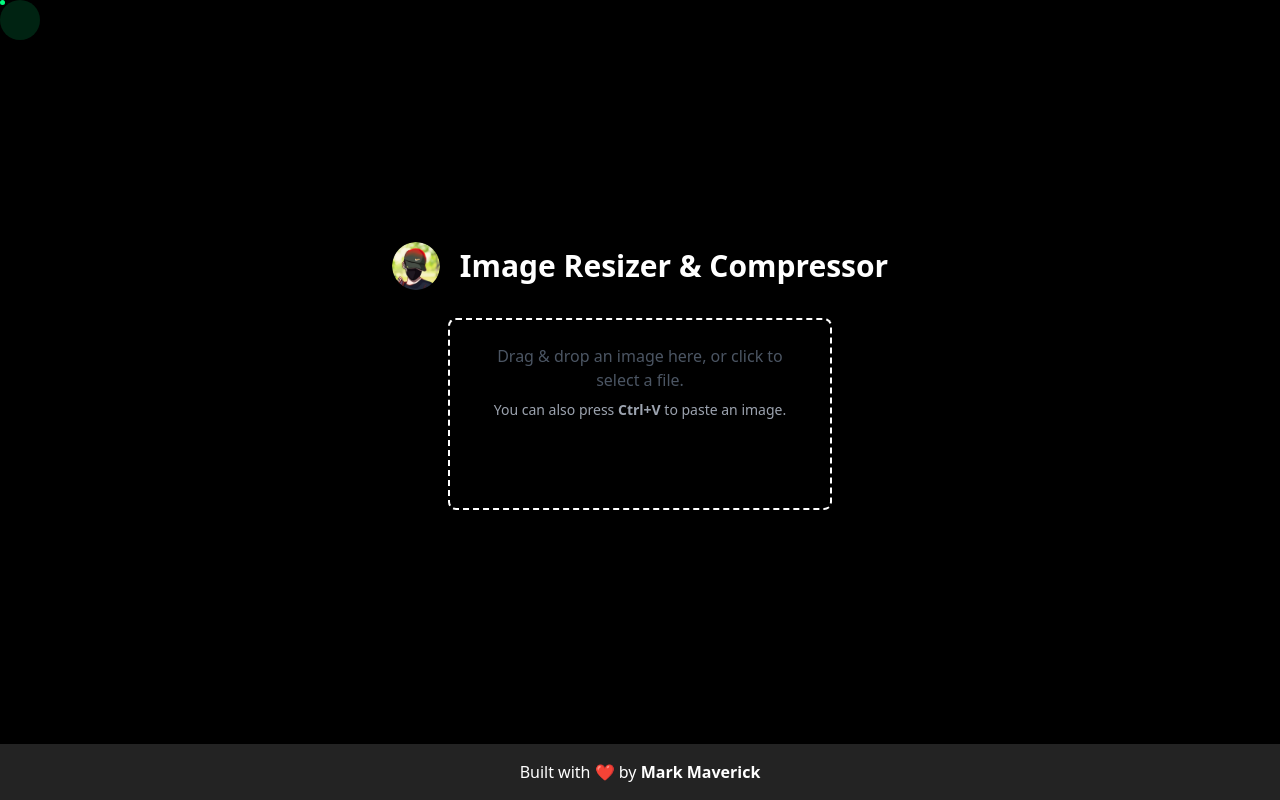
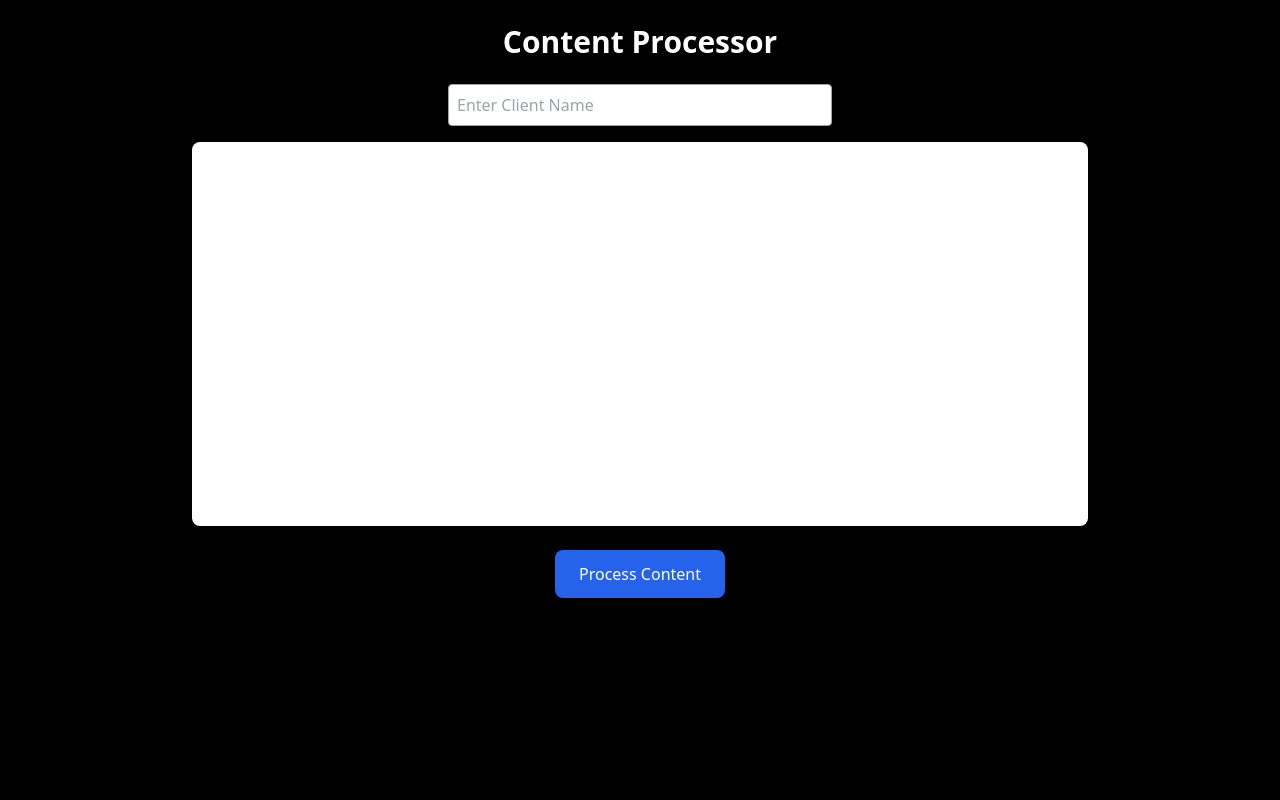
Before and after one commit to morsepk/content, a Next.js app: page / in a window 1280 px wide. Built offline with nearby package versions, Linux system fonts and the light colour scheme.

Commit message:
updated code

```diff
--- a/app/page.js
+++ b/app/page.js
@@ -1,234 +1,204 @@
+// page.js
 'use client';
-
-import { useState, useEffect, useRef } from "react";
-import { useDropzone } from "react-dropzone";
+import { useState, useRef } from "react";
 import { resizeAndCompressImage } from "../utils/compressImage";
+import sanitize from "sanitize-html";
 
 export default function Home() {
-  const [processedImage, setProcessedImage] = useState(null);
+  const [clientName, setClientName] = useState("");
+  const [processedImages, setProcessedImages] = useState([]);
   const [isProcessing, setIsProcessing] = useState(false);
-  const [imageExtension, setImageExtension] = useState("");
+  const [cleanedContent, setCleanedContent] = useState("");
+  const contentEditableRef = useRef(null);
 
-  const sCursorRef = useRef(null);
-  const lCursorRef = useRef(null);
+  const processContent = async () => {
+    if (!clientName.trim()) {
+      alert("Please enter a client name first.");
+      return;
+    }
 
-  // Cursor movement logic
-  useEffect(() => {
-    const handleMouseMove = (e) => {
-      if (sCursorRef.current && lCursorRef.current) {
-        sCursorRef.current.style.left = `${e.clientX}px`;
-        sCursorRef.current.style.top = `${e.clientY}px`;
+    setIsProcessing(true);
+    try {
+      const rawHTML = contentEditableRef.current.innerHTML;
 
-        lCursorRef.current.style.left = `${e.clientX - 20}px`;
-        lCursorRef.current.style.top = `${e.clientY - 20}px`;
+      // Clean HTML content
+      const cleanedHTML = sanitize(rawHTML, {
+        allowedTags: ['h1', 'h2', 'h3', 'p', 'strong', 'em', 'u', 's', 'a', 'ul', 'ol', 'li'],
+        allowedAttributes: {
+          'a': ['href', 'rel', 'target'],
+          'h1': ['style'], 'h2': ['style'], 'h3': ['style'], 'p': ['style']
+        },
+        transformTags: {
+          'a': (tagName, attribs) => ({
+            tagName,
+            attribs: {
+              ...attribs,
+              rel: attribs.href?.includes('youtube.com') ||
+                   attribs.href?.includes('twitter.com') ?
+                   undefined : 'nofollow',
+              target: '_blank'
+            }
+          })
+        }
+      });
+
+      setCleanedContent(cleanedHTML);
+
+      // Process images separately
+      const tempDiv = document.createElement('div');
+      tempDiv.innerHTML = rawHTML;
+      const images = tempDiv.querySelectorAll('img');
+      const date = new Date();
+      const month = date.toLocaleString('default', { month: 'short' });
+      const day = date.getDate();
+
+      const imageProcessing = Array.from(images).map(async (img, index) => {
+        try {
+          // Convert dataURL to Blob
+          const blob = await fetch(img.src)
+            .then(r => r.blob())
+            .catch(() => {
+              const byteString = atob(img.src.split(',')[1]);
+              const mimeString = img.src.split(',')[0].split(':')[1].split(';')[0];
+              const ab = new ArrayBuffer(byteString.length);
+              const ia = new Uint8Array(ab);
+              for (let i = 0; i < byteString.length; i++) {
+                ia[i] = byteString.charCodeAt(i);
+              }
+              return new Blob([ab], { type: mimeString });
+            });
+
+          return await resizeAndCompressImage(blob, `${clientName} ${month} ${day}-${index + 1}`);
+        } catch (error) {
+          console.error(`Error processing image ${index + 1}:`, error);
+          return null;
+        }
+      });
+
+      const processedImages = (await Promise.all(imageProcessing)).filter(Boolean);
+      setProcessedImages(processedImages);
+
+    } catch (error) {
+      console.error("Processing failed:", error);
+      alert("Error processing content. Please check the console.");
+    } finally {
+      setIsProcessing(false);
     }
   };
 
-    document.body.addEventListener("mousemove", handleMouseMove);
-
-    return () => {
-      document.body.removeEventListener("mousemove", handleMouseMove);
-    };
-  }, []);
-
-  const onDrop = async (acceptedFiles) => {
-    if (acceptedFiles.length > 0) {
-      const file = acceptedFiles[0];
-      if (file.type.startsWith("image/")) {
-        setImageExtension(file.name.split(".").pop());
-        setIsProcessing(true);
-        const compressedResult = await resizeAndCompressImage(file);
-        if (compressedResult) {
-          setProcessedImage(compressedResult);
-        }
-        setIsProcessing(false);
-      } else {
-        alert("Please upload a valid image file.");
-      }
+  const copyHTML = async () => {
+    try {
+      await navigator.clipboard.writeText(cleanedContent);
+      alert("HTML copied to clipboard!");
+    } catch (error) {
+      console.error("Copy failed:", error);
+      const textarea = document.createElement('textarea');
+      textarea.value = cleanedContent;
+      document.body.appendChild(textarea);
+      textarea.select();
+      document.execCommand('copy');
+      document.body.removeChild(textarea);
     }
   };
 
-  const fetchImageAsBlob = (imageUrl) => {
-    return new Promise((resolve, reject) => {
-      const xhr = new XMLHttpRequest();
-      xhr.responseType = "arraybuffer";
-      xhr.open("GET", imageUrl, true);
-
-      // Retry logic
-      let retries = 3;
-
-      const sendRequest = () => {
-        xhr.onloadend = function () {
-          if (xhr.status.toString().startsWith("2")) {
-            const contentType = xhr.getResponseHeader("Content-Type");
-            resolve(new Blob([xhr.response], { type: contentType }));
-          } else if (xhr.status === 429 && retries > 0) {
-            retries--;
-            console.warn("Rate limited. Retrying...");
-            setTimeout(sendRequest, 2000); // Retry after 2 seconds
-          } else {
-            reject(`Failed to fetch image. Status: ${xhr.status}`);
+  const downloadImage = async (image) => {
+    try {
+      const link = document.createElement('a');
+      link.href = image.url;
+      link.download = image.name;
+      document.body.appendChild(link);
+      link.click();
+      document.body.removeChild(link);
+    } catch (error) {
+      console.error("Download failed:", error);
     }
   };
 
-        xhr.onerror = () => reject("Network error occurred while fetching image.");
-        xhr.send();
+  return (
+    <main className="min-h-screen bg-black text-white flex flex-col items-center p-6">
+      <h1 className="text-3xl font-bold mb-6">Content Processor</h1>
+
+      <input
+        type="text"
+        placeholder="Enter Client Name"
+        value={clientName}
+        onChange={(e) => setClientName(e.target.value)}
+        className="mb-4 p-2 w-96 border border-gray-400 rounded text-black"
+        required
+      />
+
+      <div
+        ref={contentEditableRef}
+        className="w-full max-w-4xl h-96 border-2 border-dashed border-white rounded-lg p-6 mb-6
+                 bg-white text-black overflow-auto"
+        contentEditable
+        placeholder="Paste your formatted content here (text + images)..."
+        onPaste={(e) => {
+          const items = e.clipboardData.items;
+          for (const item of items) {
+            if (item.type.startsWith('image/')) {
+              const blob = item.getAsFile();
+              const reader = new FileReader();
+              reader.onload = () => {
+                const img = document.createElement('img');
+                img.src = reader.result;
+                document.execCommand('insertHTML', false, img.outerHTML);
               };
-
-      sendRequest(); // Start the request
-    });
-  };
-
-  useEffect(() => {
-    const handlePaste = async (event) => {
-      const clipboardData = event.clipboardData || window.clipboardData;
-      const items = clipboardData.items;
-
-      // Check clipboard data
-      for (let i = 0; i < items.length; i++) {
-        const item = items[i];
-
-        // If it's an image file
-        if (item.type.startsWith("image/")) {
-          const imageBlob = item.getAsFile();
-          if (imageBlob) {
-            setIsProcessing(true);
-            setImageExtension(imageBlob.type.split("/")[1] || "jpg");
-            const compressedResult = await resizeAndCompressImage(imageBlob);
-            if (compressedResult) {
-              setProcessedImage(compressedResult);
-            }
-            setIsProcessing(false);
-          }
-          break;
-        }
-
-        // If it's HTML content (e.g., from Google Docs)
-        else if (item.type === "text/html") {
-          item.getAsString(async (htmlString) => {
-            const tempDiv = document.createElement("div");
-            tempDiv.innerHTML = htmlString;
-
-            const imgTag = tempDiv.querySelector("img");
-            if (imgTag && imgTag.src) {
-              try {
-                setIsProcessing(true);
-
-                // Fetch the image using XMLHttpRequest
-                const imageBlob = await fetchImageAsBlob(imgTag.src);
-
-                // Process the fetched image
-                const compressedResult = await resizeAndCompressImage(imageBlob);
-                if (compressedResult) {
-                  setProcessedImage(compressedResult);
-                }
-              } catch (error) {
-                console.error("Error fetching or processing image:", error);
-                alert("Failed to process the image. Please try again.");
-              } finally {
-                setIsProcessing(false);
+              reader.readAsDataURL(blob);
             }
           }
-          });
-        }
-      }
-    };
+        }}
+      ></div>
 
-    window.addEventListener("paste", handlePaste);
+      <button
+        onClick={processContent}
+        disabled={isProcessing}
+        className="mb-6 px-6 py-3 bg-blue-600 text-white rounded-lg hover:bg-blue-700 disabled:bg-gray-500"
+      >
+        {isProcessing ? 'Processing...' : 'Process Content'}
+      </button>
 
-    return () => {
-      window.removeEventListener("paste", handlePaste);
-    };
-  }, []);
-
-  const downloadImage = async () => {
-    if (processedImage) {
-      try {
-        const suggestedName = `resized-image.${imageExtension || "jpg"}`;
-
-        const fileHandle = await window.showSaveFilePicker({
-          suggestedName: suggestedName,
-          types: [
-            {
-              description: "Image Files",
-              accept: { [`image/${imageExtension}`]: [`.${imageExtension}`] },
-            },
-          ],
-        });
-
-        const writableStream = await fileHandle.createWritable();
-        const response = await fetch(processedImage.url);
-        const blob = await response.blob();
-
-        await writableStream.write(blob);
-        await writableStream.close();
-      } catch (error) {
-        if (error.name === "AbortError") {
-          console.log("User canceled the save dialog");
-        } else {
-          console.error("Error saving the file:", error);
-        }
-      }
-    }
-  };
-
-  const { getRootProps, getInputProps } = useDropzone({ onDrop });
-
-  return (
-    <>
-      {/* Custom Cursors */}
-      <div ref={sCursorRef} className="sCursor"></div>
-      <div ref={lCursorRef} className="lCursor"></div>
-
-      <main className="min-h-[93vh] bg-black text-white flex flex-col items-center justify-center p-4">
-        <div className="flex items-center justify-center gap-5 h-16 mb-5">
-          <img
-            className="w-12 hover:shadow-glow transition-all duration-500 bg-transparent rounded-full cursor-pointer"
-            src="./logo.png"
-            alt="Logo"
+      {cleanedContent && (
+        <div className="w-full max-w-4xl mb-8">
+          <div className="flex justify-between items-center mb-4">
+            <h2 className="text-xl font-semibold">Cleaned Content</h2>
+            <button
+              onClick={copyHTML}
+              className="px-4 py-2 bg-green-600 text-white rounded hover:bg-green-700"
+            >
+              Copy HTML
+            </button>
+          </div>
+          <div
+            className="prose max-w-none bg-white p-6 rounded-lg border border-gray-200 text-black"
+            dangerouslySetInnerHTML={{ __html: cleanedContent }}
           />
-          <h1 className="text-3xl font-bold">Image Resizer & Compressor</h1>
         </div>
-
-        <div
-          {...getRootProps()}
-          className="w-96 h-48 border-2 border-dashed border-white rounded-lg p-6 bg-transparent text-center cursor-pointer"
-        >
-          <input {...getInputProps()} />
-          <p className="text-gray-600">
-            Drag & drop an image here, or click to select a file.
-          </p>
-          <p className="text-sm text-gray-400 mt-2">
-            You can also press <strong>Ctrl+V</strong> to paste an image.
-          </p>
-        </div>
-
-        {isProcessing && (
-          <p className="mt-4 text-blue-500">Processing your image...</p>
       )}
 
-        {processedImage && (
-          <div className="mt-6">
+      {processedImages.length > 0 && (
+        <div className="w-full max-w-4xl">
+          <h2 className="text-xl font-semibold mb-4">Processed Images</h2>
+          <div className="grid grid-cols-3 gap-4">
+            {processedImages.map((image, index) => (
+              <div key={index} className="text-center bg-gray-800 p-4 rounded-lg">
                 <img
-              src={processedImage.url}
+                  src={image.url}
                   alt="Processed"
-              className="w-full max-w-sm rounded-lg border"
+                  className="w-full h-48 object-contain mb-2 rounded"
                 />
+                <p className="text-sm mb-2">{image.name}.{image.format}</p>
                 <button
-              onClick={downloadImage}
-              className="mt-4 px-4 py-2 bg-blue-500 text-white rounded-lg shadow"
+                  onClick={() => downloadImage(image)}
+                  className="px-3 py-1 bg-blue-600 text-white rounded hover:bg-blue-700"
                 >
-              Download Image
+                  Download
                 </button>
+              </div>
+            ))}
+          </div>
         </div>
       )}
     </main>
-
-      <footer className="flex items-center justify-center text-center text-white bg-[#232323] h-[7vh] max-h-[7vh]">
-        <p>
-          Built with ❤️ by <span className="font-bold">Mark Maverick</span>
-        </p>
-      </footer>
-    </>
   );
 }
--- a/package.json
+++ b/package.json
@@ -14,7 +14,8 @@
     "node-fetch": "^3.3.2",
     "react": "^19.0.0",
     "react-dom": "^19.0.0",
-    "react-dropzone": "^14.3.5"
+    "react-dropzone": "^14.3.5",
+    "sanitize-html": "^2.14.0"
   },
   "devDependencies": {
     "@eslint/eslintrc": "^3",
--- a/utils/compressImage.js
+++ b/utils/compressImage.js
@@ -1,64 +1,50 @@
-export const resizeAndCompressImage = (file, outputFormat = "jpeg") => {
+// compressImage.js
+export const resizeAndCompressImage = (file, fileName) => {
   return new Promise((resolve, reject) => {
     const img = new Image();
+    const reader = new FileReader();
 
-    const reader = new FileReader();
     reader.onload = () => {
-      img.src = reader.result;
-    };
-    reader.onerror = reject;
-
       img.onload = () => {
         const canvas = document.createElement("canvas");
         const ctx = canvas.getContext("2d");
+        const targetWidth = 825;
+        const aspectRatio = img.height / img.width;
 
-      const width = 825;
-      const aspectRatio = img.height / img.width;
-      const height = width * aspectRatio;
+        canvas.width = targetWidth;
+        canvas.height = Math.round(targetWidth * aspectRatio);
+        ctx.drawImage(img, 0, 0, canvas.width, canvas.height);
 
-      canvas.width = width;
-      canvas.height = height;
+        // Detect transparency
+        const imageData = ctx.getImageData(0, 0, canvas.width, canvas.height);
+        const hasTransparency = [...imageData.data].some((_, i) => i % 4 === 3 && imageData.data[i] < 255);
+        const format = hasTransparency ? 'png' : 'jpeg';
 
-      ctx.clearRect(0, 0, width, height);
-      ctx.drawImage(img, 0, 0, width, height);
+        const compress = (quality = 0.9) => {
+          canvas.toBlob(blob => {
+            if (!blob) return reject('Blob creation failed');
 
-      const maxBytes = Math.max(100 * 1024, file.size * 0.2);
-      const isTransparent = file.type === "image/png";
-
-      const compressToTargetSize = (blob, quality = 0.9) => {
-        if (blob.size <= maxBytes) {
-          const url = URL.createObjectURL(blob);
-          resolve({ url: url, blob: blob });
-        } else if (quality > 0.1) {
-          canvas.toBlob(
-            (newBlob) => {
-              if (newBlob) {
-                compressToTargetSize(newBlob, quality - 0.05); // Smaller steps
+            if (blob.size <= 100 * 1024 || quality <= 0.5) {
+              resolve({
+                url: URL.createObjectURL(blob),
+                name: fileName,
+                format: format,
+                dimensions: { width: canvas.width, height: canvas.height }
+              });
             } else {
-                reject("Blob creation failed during compression.");
+              compress(quality - 0.05);
             }
-            },
-            `image/${outputFormat}`,
-            quality
-          );
-        } else {
-          reject("Unable to compress the image below target size.");
-        }
+          }, `image/${format}`, quality);
         };
 
-      canvas.toBlob(
-        (blob) => {
-          if (blob) {
-            compressToTargetSize(blob, 0.9);
-          } else {
-            reject("Blob creation failed.");
-          }
-        },
-        isTransparent ? "image/png" : `image/${outputFormat}`,
-        0.9
-      );
+        compress(0.9);
       };
 
-    img.src = URL.createObjectURL(file);
+      img.onerror = () => reject('Failed to load image');
+      img.src = reader.result;
+    };
+
+    reader.onerror = () => reject('Failed to read file');
+    reader.readAsDataURL(file);
   });
 };
```
Also changed, not shown: 1 other file (tests, documents, lock files or other folders). Lines whose indentation alone changed are shown as unchanged.
